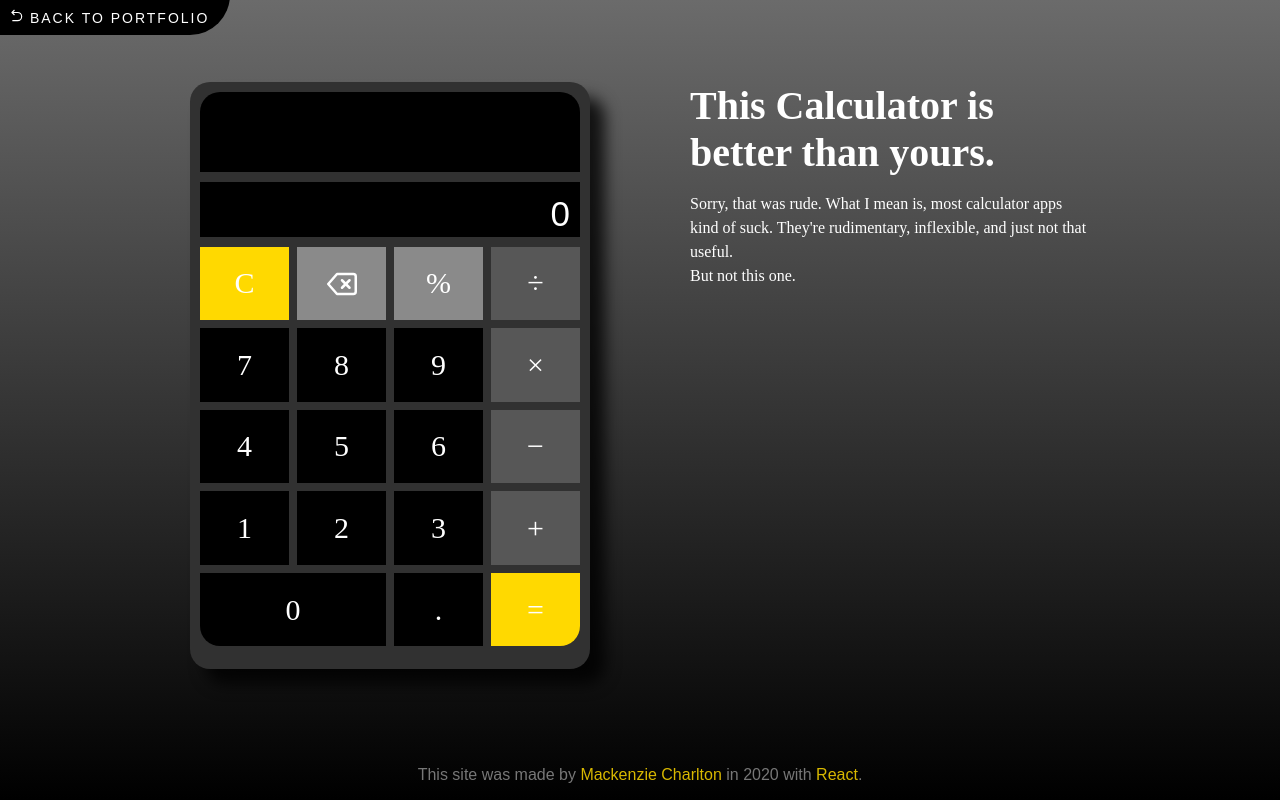
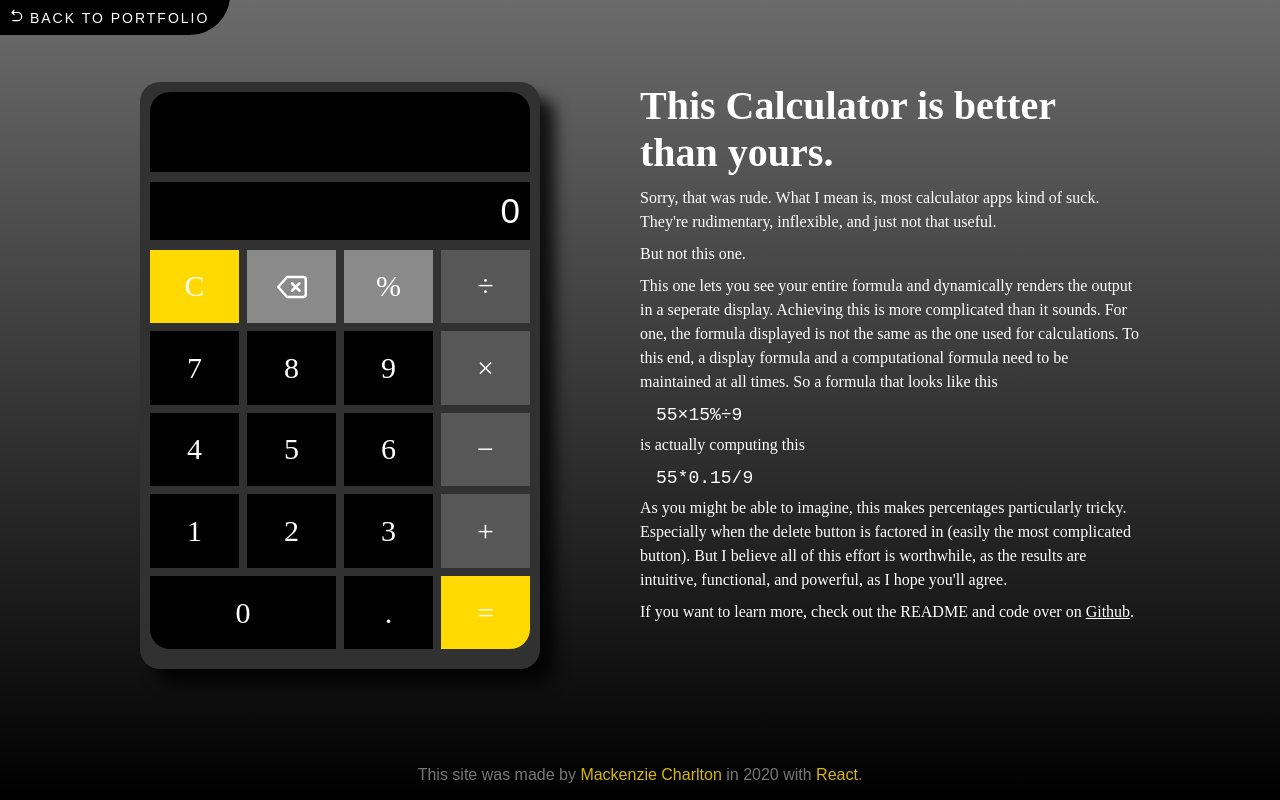
Before and after one commit to mackenziewritescode/calculator, a React (Create React App) app: page / in a window 1280 px wide. Built offline with nearby package versions, Linux system fonts and the light colour scheme; a web font is replaced by a local one.

Commit message:
finished text

```diff
--- a/src/App.js
+++ b/src/App.js
@@ -21,8 +21,36 @@ const text = (
     <p>
       Sorry, that was rude. What I mean is, most calculator
       apps kind of suck. They're rudimentary, inflexible,
-      and just not that useful. <br />
-      But not this one.
+      and just not that useful.
+    </p>
+    <p>But not this one. </p>
+    <p>
+      This one lets you see your entire formula and
+      dynamically renders the output in a seperate display.
+      Achieving this is more complicated than it sounds. For
+      one, the formula displayed is not the same as the one
+      used for calculations. To this end, a display formula
+      and a computational formula need to be maintained at
+      all times. So a formula that looks like this
+    </p>
+    <code>55×15%÷9</code>
+    <p>is actually computing this</p>
+    <code>55*0.15/9</code>
+    <p>
+      As you might be able to imagine, this makes
+      percentages particularly tricky. Especially when the
+      delete button is factored in (easily the most
+      complicated button). But I believe all of this effort
+      is worthwhile, as the results are intuitive,
+      functional, and powerful, as I hope you'll agree.
+    </p>
+    <p>
+      If you want to learn more, check out the README and
+      code over on{" "}
+      <a href="https://github.com/mackenziewritescode/calculator">
+        Github
+      </a>
+      .
     </p>
   </div>
 );
--- a/src/App.scss
+++ b/src/App.scss
@@ -87,36 +87,28 @@ html * {
     background: white;
     color: black;
   }
+  .portfolio:focus {
+    outline: none;
+  }
 
   #footer {
     color: rgb(119, 119, 119);
     text-align: center;
-    // margin: auto;
-    // // bottom: 0%;
-    // // position: fixed;
-    // display: inline-block;
-    // width: 100%;
-
     .footer-link {
       text-decoration: none;
       color: rgb(216, 184, 0);
     }
   }
-  // @media (max-height: 700px) {
-  //   #footer {
-  //     display: none;
-  //   }
-  // }
 
   #content {
-    width: 900px;
+    width: 1000px;
     margin: auto;
     display: flex;
     flex: 0 0 auto;
 
     #text {
       flex-direction: row;
-      width: 400px;
+      width: 500px;
       //background: red;
       margin-left: 100px;
       color: white;
@@ -130,6 +122,19 @@ html * {
         font-family: "HelveticaLight";
         font-size: 16px;
         line-height: 24px;
+        margin: 8px 0;
+      }
+      code {
+        font-family: monospace;
+        font-size: 18px;
+        //background: black;
+        margin: 0px 16px;
+      }
+      a {
+        font-family: "HelveticaLight";
+        text-decoration: none;
+        text-decoration: underline;
+        color: white;
       }
     }
 
@@ -153,14 +158,14 @@ html * {
         border-radius: 20px 20px 0 0;
       }
       #output {
-        height: 55px;
+        height: 58px;
         background: black;
         color: white;
         margin-bottom: 10px;
         font-size: 35px;
         text-align: right;
         padding-right: 10px;
-        padding-top: 12px;
+        padding-top: 9px;
         overflow: hidden;
       }
       #buttonWrap {
@@ -227,7 +232,7 @@ html * {
 
       #text {
         width: 90%;
-        margin: 10px auto 40px;
+        margin: 40px auto 40px;
       }
     }
   }
```
